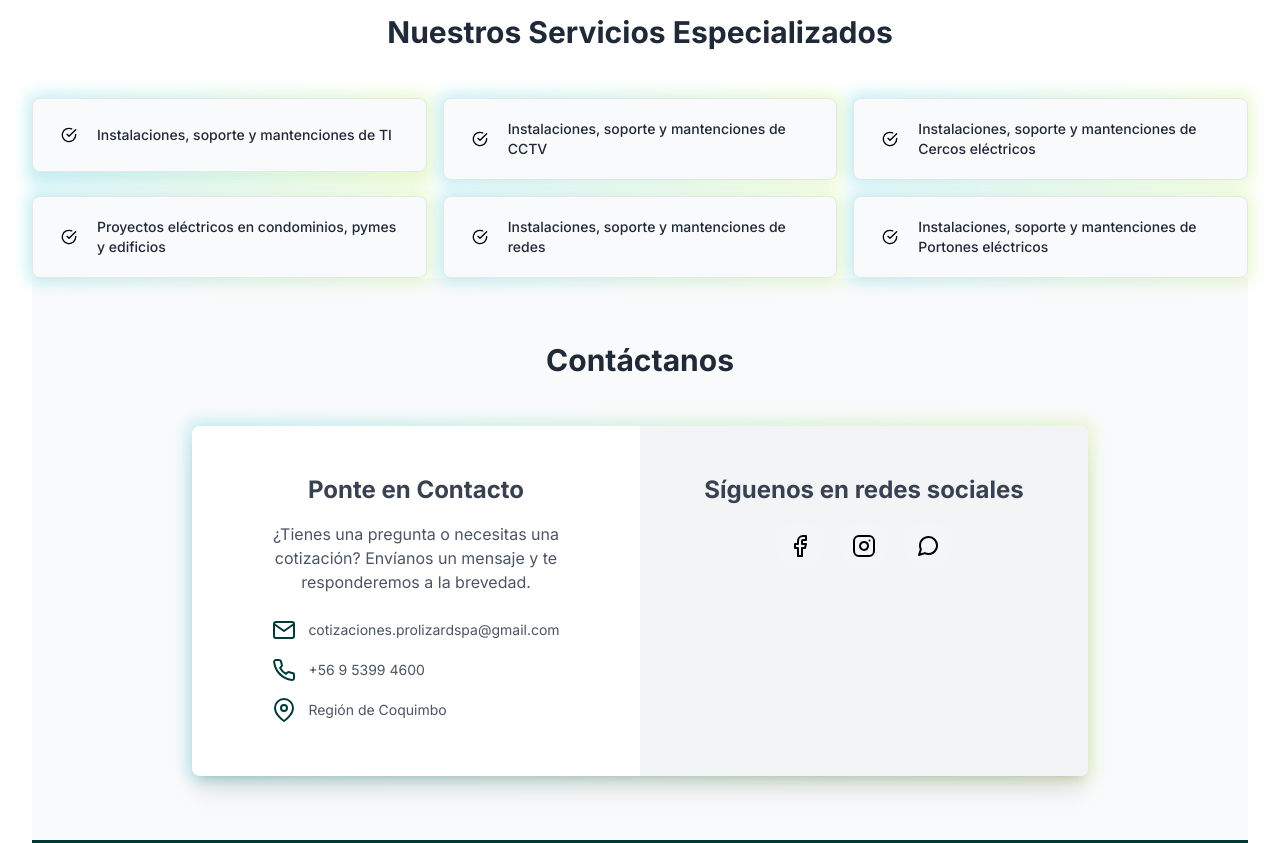
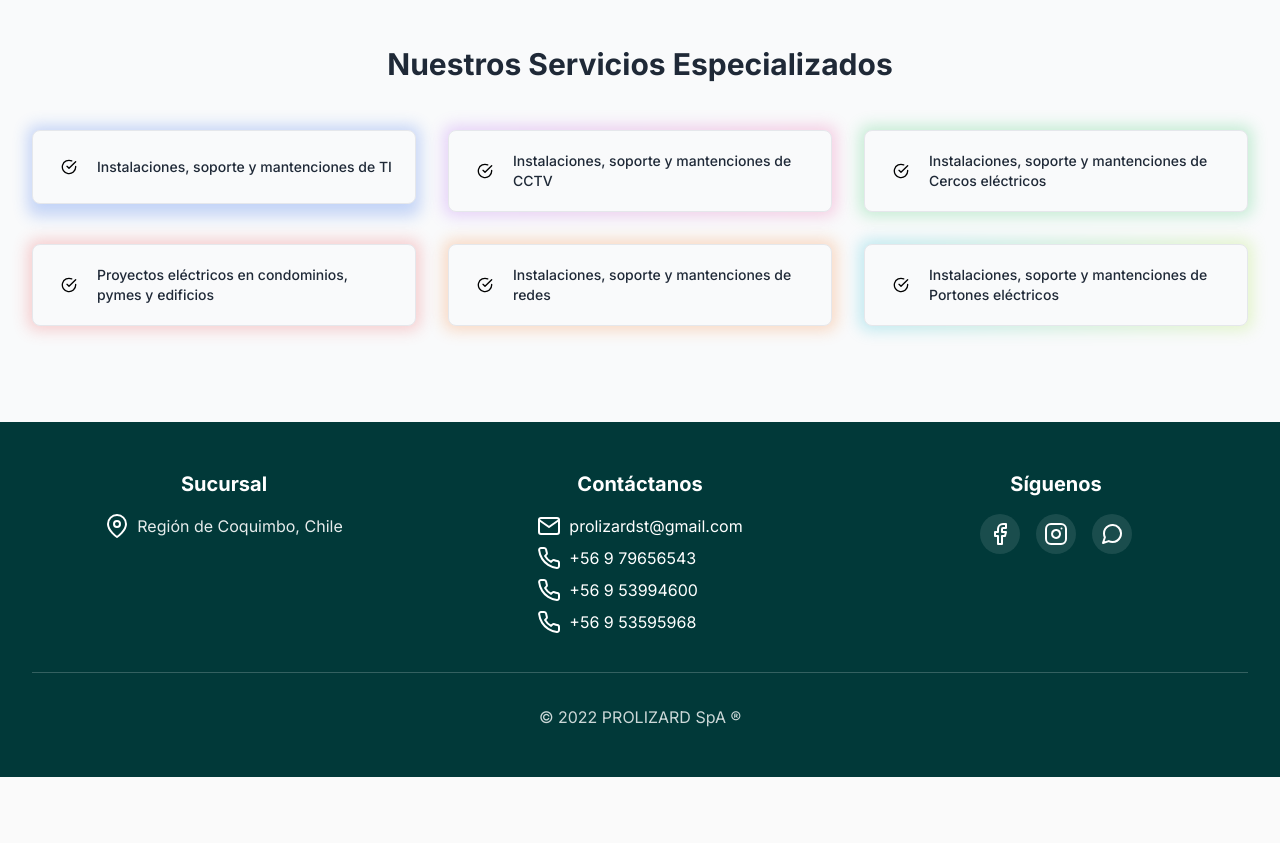
Before and after one commit to prolizardst/prolizard, a plain HTML site: page main.html in a window 1280 px wide. Shown: the part 1780-2623 px from the top of the page. After the commit the page ends 2557 px from the top, so only its background shows below. Drawn offline with nearby package versions, Linux system fonts and the light colour scheme.

Commit message:
Actualizacion de seccion mas colores de redes sociales

```diff
--- a/main.html
+++ b/main.html
@@ -308,7 +308,7 @@
       </div>
     </section>
 
-    <section class="py-16 px-4 sm:px-6 lg:px-8 bg-white">
+<section id="servicios" class="py-24 px-4 sm:px-6 lg:px-8 bg-gray-50">
   <div class="max-w-7xl mx-auto">
     <h2
       class="text-center text-3xl font-bold text-gray-800 mb-12"
@@ -316,10 +316,10 @@
     >
       Nuestros Servicios Especializados
     </h2>
-        <div class="grid md:grid-cols-2 lg:grid-cols-3 gap-4">
+    <div class="grid md:grid-cols-2 lg:grid-cols-3 gap-8">
       <div class="relative group" data-aos="fade-up">
         <div
-              class="absolute -inset-1 bg-gradient-to-r from-cyan-500 to-lime-400 rounded-lg blur opacity-25 group-hover:opacity-50 transition duration-300"
+          class="absolute -inset-1 bg-blue-600 rounded-lg blur opacity-25 group-hover:opacity-50 transition duration-300"
         ></div>
         <div
           class="relative bg-gray-50 p-5 rounded-lg border border-gray-200 transition transform duration-300 hover:-translate-y-2"
@@ -334,9 +334,10 @@
           </div>
         </div>
       </div>
+
       <div class="relative group" data-aos="fade-up" data-aos-delay="50">
         <div
-              class="absolute -inset-1 bg-gradient-to-r from-cyan-500 to-lime-400 rounded-lg blur opacity-25 group-hover:opacity-50 transition duration-300"
+          class="absolute -inset-1 bg-gradient-to-r from-purple-500 to-pink-500 rounded-lg blur opacity-25 group-hover:opacity-50 transition duration-300"
         ></div>
         <div
           class="relative bg-gray-50 p-5 rounded-lg border border-gray-200 transition transform duration-300 hover:-translate-y-2"
@@ -351,9 +352,10 @@
           </div>
         </div>
       </div>
+
       <div class="relative group" data-aos="fade-up" data-aos-delay="100">
         <div
-              class="absolute -inset-1 bg-gradient-to-r from-cyan-500 to-lime-400 rounded-lg blur opacity-25 group-hover:opacity-50 transition duration-300"
+          class="absolute -inset-1 bg-green-500 rounded-lg blur opacity-25 group-hover:opacity-50 transition duration-300"
         ></div>
         <div
           class="relative bg-gray-50 p-5 rounded-lg border border-gray-200 transition transform duration-300 hover:-translate-y-2"
@@ -368,9 +370,10 @@
           </div>
         </div>
       </div>
+
       <div class="relative group" data-aos="fade-up" data-aos-delay="150">
         <div
-              class="absolute -inset-1 bg-gradient-to-r from-cyan-500 to-lime-400 rounded-lg blur opacity-25 group-hover:opacity-50 transition duration-300"
+          class="absolute -inset-1 bg-red-500 rounded-lg blur opacity-25 group-hover:opacity-50 transition duration-300"
         ></div>
         <div
           class="relative bg-gray-50 p-5 rounded-lg border border-gray-200 transition transform duration-300 hover:-translate-y-2"
@@ -385,9 +388,10 @@
           </div>
         </div>
       </div>
+
       <div class="relative group" data-aos="fade-up" data-aos-delay="200">
         <div
-              class="absolute -inset-1 bg-gradient-to-r from-cyan-500 to-lime-400 rounded-lg blur opacity-25 group-hover:opacity-50 transition duration-300"
+          class="absolute -inset-1 bg-orange-500 rounded-lg blur opacity-25 group-hover:opacity-50 transition duration-300"
         ></div>
         <div
           class="relative bg-gray-50 p-5 rounded-lg border border-gray-200 transition transform duration-300 hover:-translate-y-2"
@@ -402,6 +406,7 @@
           </div>
         </div>
       </div>
+
       <div class="relative group" data-aos="fade-up" data-aos-delay="250">
         <div
           class="absolute -inset-1 bg-gradient-to-r from-cyan-500 to-lime-400 rounded-lg blur opacity-25 group-hover:opacity-50 transition duration-300"
@@ -416,83 +421,6 @@
             <h3 class="font-medium text-gray-800 text-sm">
               Instalaciones, soporte y mantenciones de Portones eléctricos
             </h3>
-              </div>
-            </div>
-          </div>
-        </div>
-      </div>
-   <section id="contacto" class="py-16 px-4 sm:px-6 lg:px-8 bg-gray-50">
-  <div class="max-w-4xl mx-auto">
-    <h2
-      class="text-center text-3xl font-bold text-gray-800 mb-12"
-      data-aos="fade-up"
-    >
-      Contáctanos
-    </h2>
-    <div
-      class="relative group"
-      data-aos="fade-up"
-      data-aos-delay="100"
-    >
-      <div
-        class="absolute -inset-1 bg-gradient-to-r from-cyan-500 to-lime-400 rounded-lg blur opacity-25 group-hover:opacity-50 transition duration-300"
-      ></div>
-      <div
-        class="relative bg-white rounded-lg shadow-xl overflow-hidden md:flex transition transform duration-300 hover:-translate-y-2"
-      >
-        <div class="md:w-1/2 p-8 md:p-12 text-center">
-          <h3 class="text-2xl font-bold text-gray-700 mb-4">
-            Ponte en Contacto
-          </h3>
-          <p class="text-gray-600 mb-6">
-            ¿Tienes una pregunta o necesitas una cotización? Envíanos un
-            mensaje y te responderemos a la brevedad.
-          </p>
-          <div class="space-y-4 text-sm text-gray-600 inline-block text-left">
-            <p class="flex items-center justify-start">
-              <i data-feather="mail" class="mr-3 text-prolizardDark"></i>
-              <a
-                href="mailto:cotizaciones.prolizardspa@gmail.com"
-                class="hover:text-prolizardDark"
-                >cotizaciones.prolizardspa@gmail.com</a
-              >
-            </p>
-            <p class="flex items-center justify-start">
-              <i data-feather="phone" class="mr-3 text-prolizardDark"></i>
-              +56 9 5399 4600
-            </p>
-            <p class="flex items-center justify-start">
-              <i data-feather="map-pin" class="mr-3 text-prolizardDark"></i>
-              Región de Coquimbo
-            </p>
-          </div>
-        </div>
-        <div class="md:w-1/2 bg-gray-100 p-8 md:p-12 text-center">
-          <h3 class="text-2xl font-bold text-gray-700 mb-4">
-            Síguenos en redes sociales
-          </h3>
-          <div class="flex space-x-4 justify-center">
-            <a
-              href="https://www.facebook.com/share/19qT2eNSBY/"
-              class="contact-icon w-12 h-12 rounded-full bg-white/10 flex items-center justify-center transition transform duration-300 hover:bg-prolizardDark hover:text-white"
-              target="_blank"
-            >
-              <i data-feather="facebook"></i>
-            </a>
-            <a
-              href="https://www.instagram.com/prolizard.cl?igsh=Y251Ym53ODNxdHY4"
-              class="contact-icon w-12 h-12 rounded-full bg-white/10 flex items-center justify-center transition transform duration-300 hover:bg-prolizardDark hover:text-white"
-              target="_blank"
-            >
-              <i data-feather="instagram"></i>
-            </a>
-            <a
-              href="https://wa.me/56953595968?text=Hola,%20quisiera%20más%20información%20sobre%20sus%20servicios."
-              class="contact-icon w-12 h-12 rounded-full bg-white/10 flex items-center justify-center transition transform duration-300 hover:bg-prolizardDark hover:text-white"
-              target="_blank"
-            >
-              <i data-feather="message-circle"></i>
-            </a>
           </div>
         </div>
       </div>
```
Lines whose indentation alone changed are shown as unchanged.
